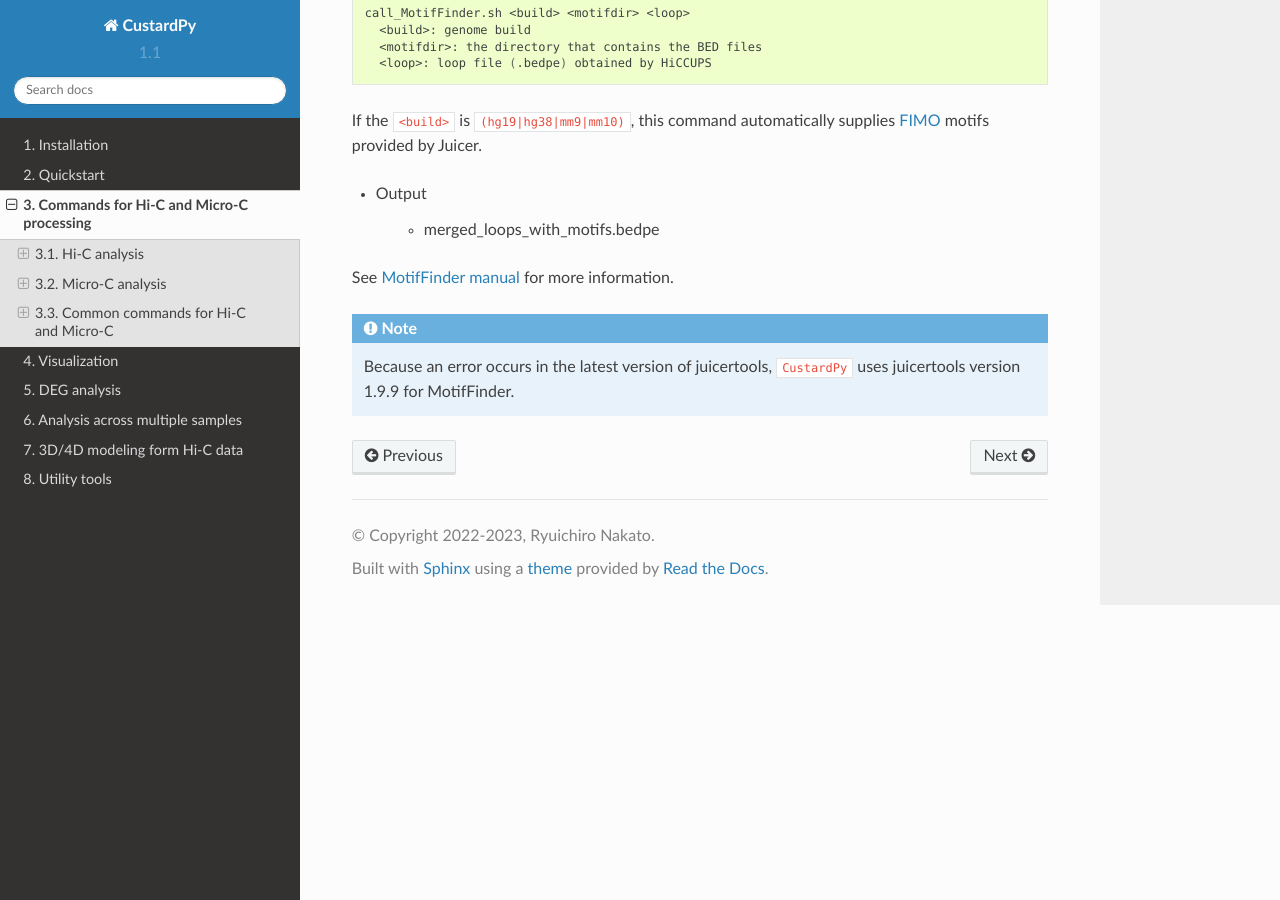
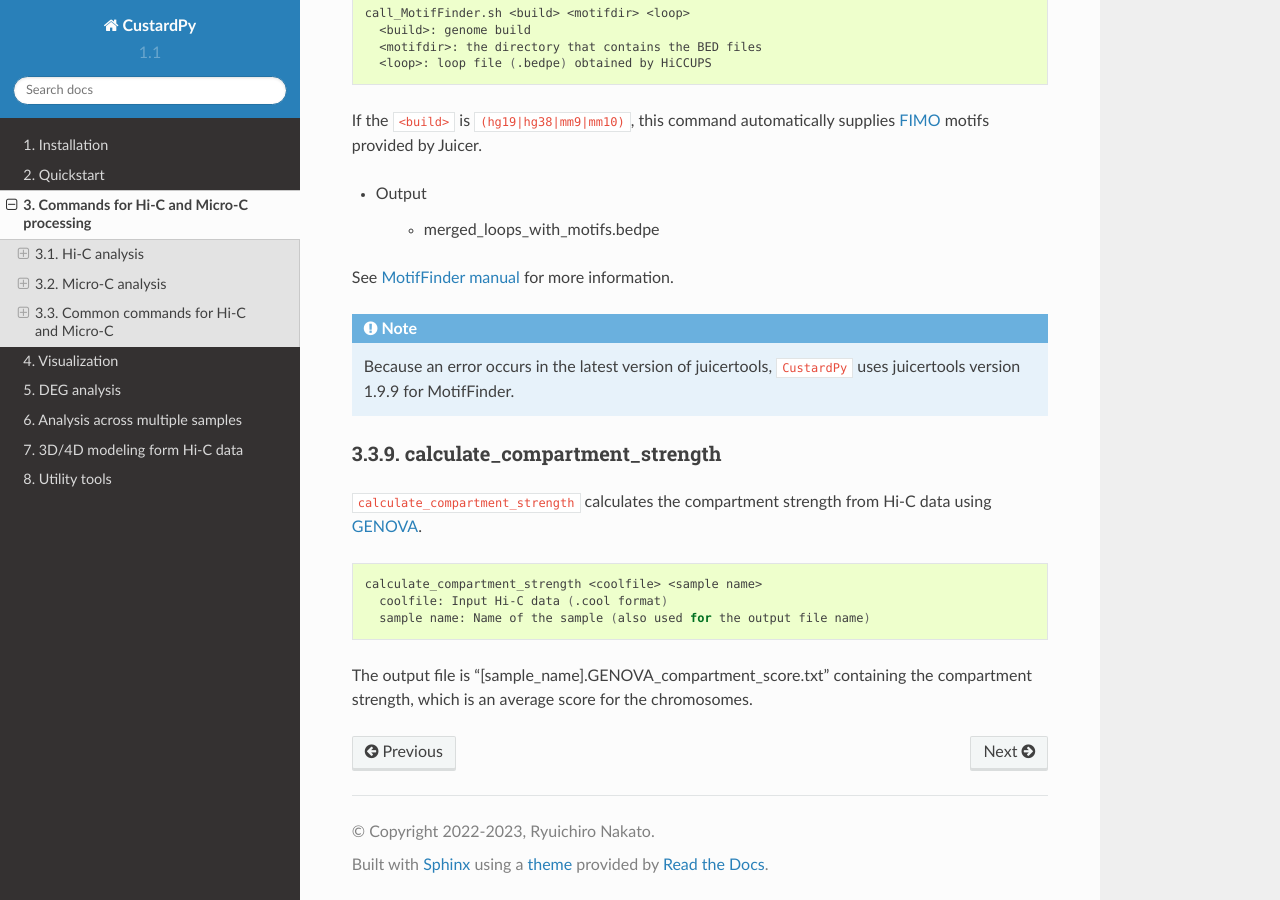
Before and after one commit to rnakato/CustardPy, a Sphinx documentation site: the page built from docs/content/Hi-C.rst, in a window 1280 px wide and 900 px high, scrolled down 7592 px. Built offline with Sphinx 7.4.7 and the Read the Docs theme 2.0.0, drawn with Linux system fonts in a browser that asks for light colours.

```diff
--- a/docs/content/Hi-C.rst
+++ b/docs/content/Hi-C.rst
@@ -245,6 +245,7 @@ makeMatrix_intra.sh
 
 The resulting observed/oe matrices are output in ``<odir>/Matrix/intrachromosomal/<resolution>/``.
 
+
 makeMatrix_inter.sh
 +++++++++++++++++++++++++++++++++++
 
@@ -378,3 +379,16 @@ See `MotifFinder manual <https://github.com/aidenlab/juicer/wiki/MotifFinder>`_
 .. note::
 
     Because an error occurs in the latest version of juicertools, ``CustardPy`` uses juicertools version 1.9.9 for MotifFinder.
+
+calculate_compartment_strength
+++++++++++++++++++++++++++++++++++++++++++
+
+``calculate_compartment_strength`` calculates the compartment strength from Hi-C data using `GENOVA <https://github.com/robinweide/GENOVA>`_.
+
+.. code-block:: bash
+
+    calculate_compartment_strength <coolfile> <sample name>
+      coolfile: Input Hi-C data (.cool format)
+      sample name: Name of the sample (also used for the output file name)
+
+The output file is "[sample_name].GENOVA_compartment_score.txt" containing the compartment strength, which is an average score for the chromosomes.
```
Also changed, not shown: 2 other files.
